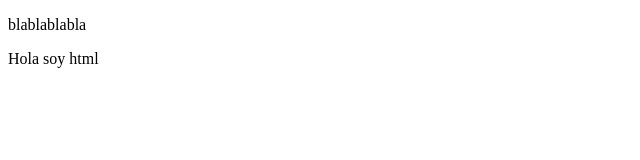
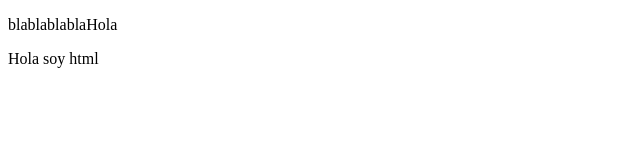
Before and after one commit to Mauricio-0312/test, a plain HTML site: page index.html in a window 1280 px wide. Shown: the full height of the page, 0-640 px from the left. Drawn offline with Linux system fonts and the light colour scheme.

Commit message:
otro cambio

```diff
--- a/index.html
+++ b/index.html
@@ -7,7 +7,7 @@
     <title>Document</title>
 </head>
 <body>
-    <p>blablablabla</p>
+    <p>blablablablaHola</p>
     <p>Hola soy html</p>
 </body>
 </html>
```
